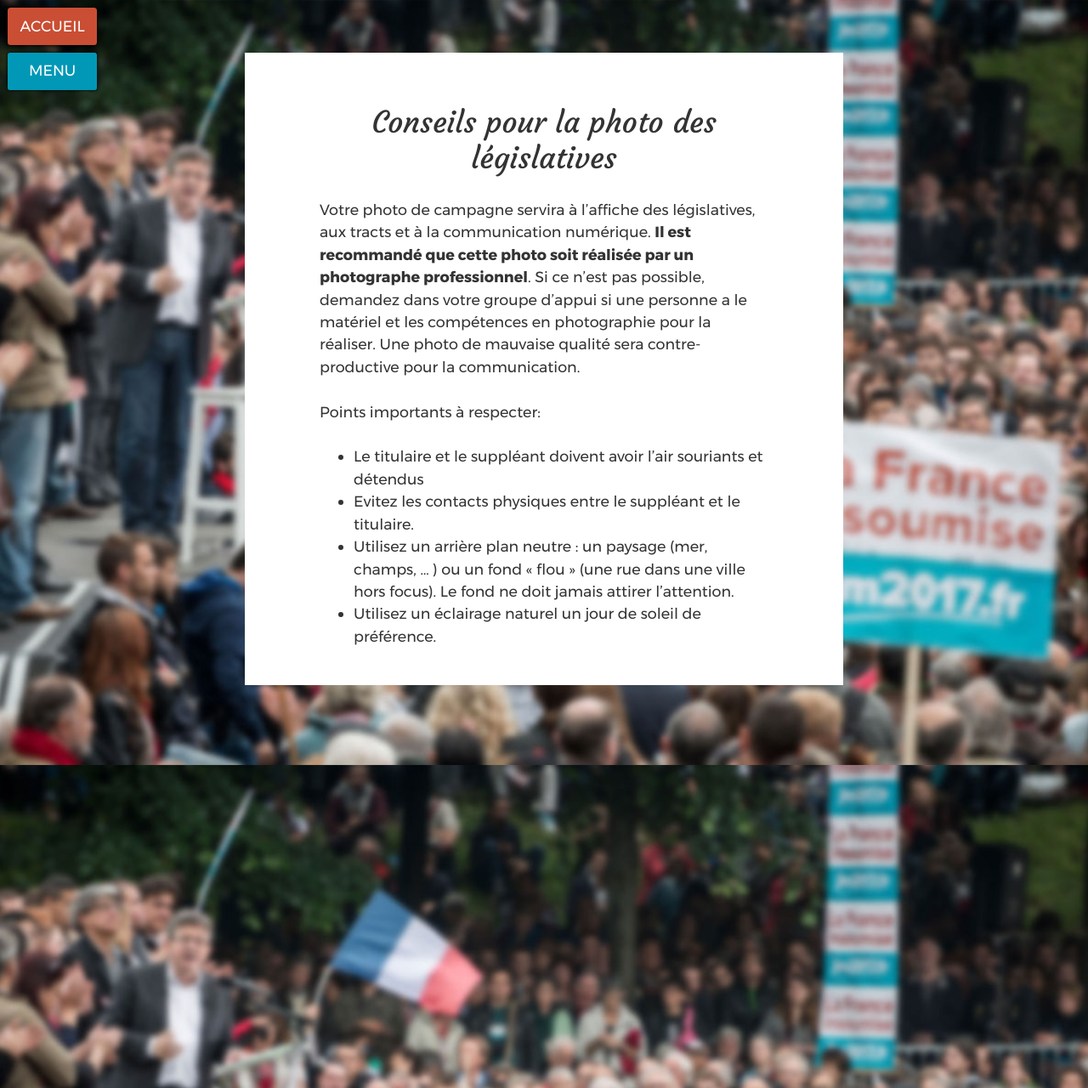
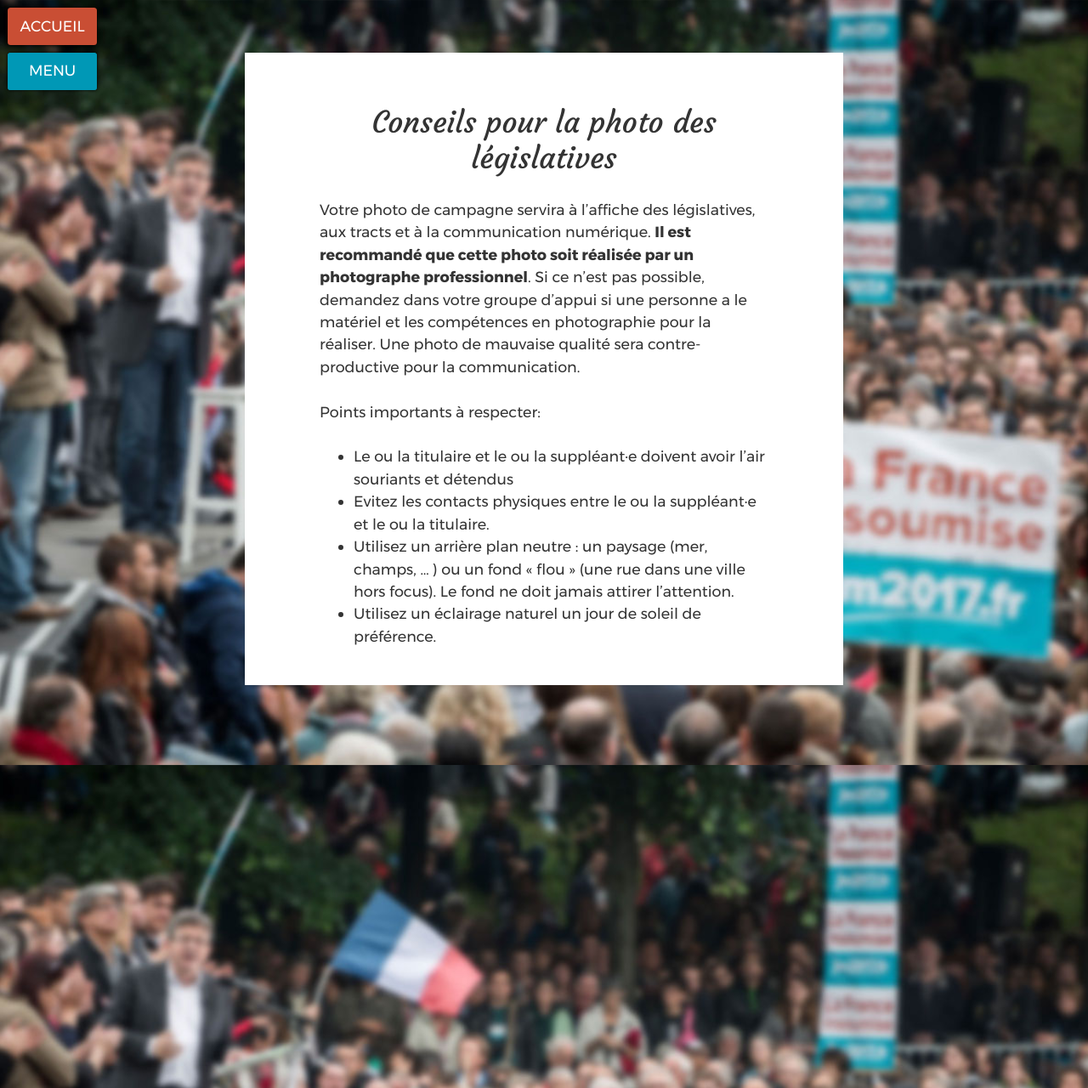
Before and after one commit to ryuran/kitcampagne.fi, a Jekyll site: the page built from _cat_legislatives2017/photo-legislatives.md, in a window 1280 px wide. Shown: the whole page at 85% size. Built offline with Jekyll 4.4.1, drawn with Linux system fonts in a browser that asks for light colours.

```diff
--- a/_cat_legislatives2017/photo-legislatives.md
+++ b/_cat_legislatives2017/photo-legislatives.md
@@ -9,7 +9,7 @@ sortinglabel: legi-l3
 Votre photo de campagne servira à l’affiche des législatives, aux tracts et à la communication numérique. **Il est recommandé que cette photo soit réalisée par un photographe professionnel**. Si ce n’est pas possible, demandez dans votre groupe d’appui si une personne a le matériel et les compétences en photographie pour la réaliser. Une photo de mauvaise qualité sera contre-productive pour la communication.
 
 Points importants à respecter:
-* Le titulaire et le suppléant doivent avoir l’air souriants et détendus
-* Evitez les contacts physiques entre le suppléant et le titulaire.
+* Le ou la titulaire et le ou la suppléant·e doivent avoir l’air souriants et détendus
+* Evitez les contacts physiques entre le ou la suppléant·e et le ou la titulaire.
 * Utilisez un arrière plan neutre : un paysage (mer, champs, … ) ou un fond « flou » (une rue dans une ville hors focus). Le fond ne doit jamais attirer l’attention.
 * Utilisez un éclairage naturel un jour de soleil de préférence.
```
